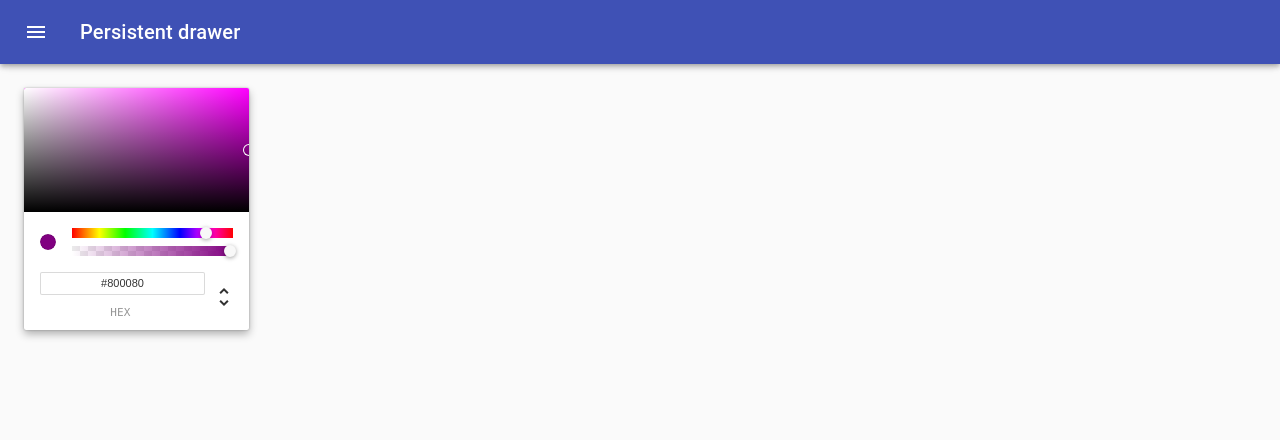
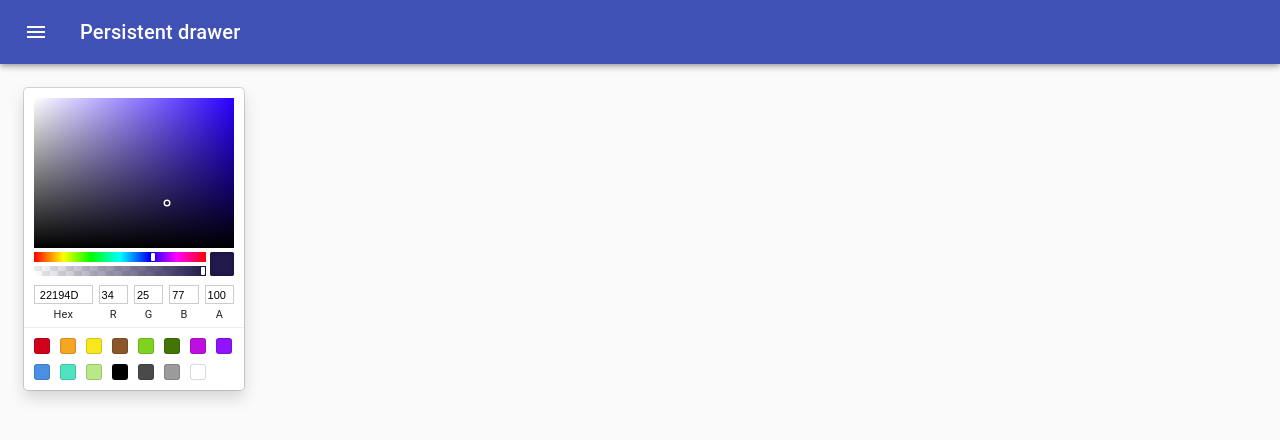
Before and after one commit to tricaodo/Color-Palette-App, a React (Create React App) app: page /palette/new in a window 1280 px wide. Shown: the top 440 px of the page. Built offline with nearby package versions, Linux system fonts and the light colour scheme.

Commit message:
fixing the react-color

```diff
--- a/src/NewPaletteForm.js
+++ b/src/NewPaletteForm.js
@@ -11,7 +11,7 @@ import Button from "@material-ui/core/Button";
 import IconButton from "@material-ui/core/IconButton";
 import MenuIcon from "@material-ui/icons/Menu";
 import ChevronLeftIcon from "@material-ui/icons/ChevronLeft";
-import { ChromePicker } from "react-color";
+import { SketchPicker } from "react-color";
 
 const drawerWidth = 400;
 
@@ -78,7 +78,7 @@ class NewPaletteForm extends Component {
       open: false,
       currentColor: "teal"
     };
-    this.updateCurrentColor = this.updateCurrentColor.bind(this);
+    // this.updateCurrentColor = this.updateCurrentColor.bind(this);
   }
 
   handleDrawerOpen = () => {
@@ -89,7 +89,10 @@ class NewPaletteForm extends Component {
     this.setState({ open: false });
   };
 
-  updateCurrentColor(newColor) {
+  // updateCurrentColor(newColor) {
+  //   this.setState({ currentColor: newColor.hex });
+  // }
+  updateCurrentColor = (newColor) => {
     this.setState({ currentColor: newColor.hex });
   }
 
@@ -158,9 +161,8 @@ class NewPaletteForm extends Component {
           })}
         >
           <div className={classes.drawerHeader} />
-          <ChromePicker
-            color="purple"
-            onChangeComplete={(newColor) => this.setState({currentColor: newColor.hex})}
+          <SketchPicker
+            onChangeComplete={this.updateCurrentColor}
           />
         </main>
       </div>
```
Also changed, not shown: package.json (+5 -2 lines), 1 other file (tests, documents, lock files or other folders).
